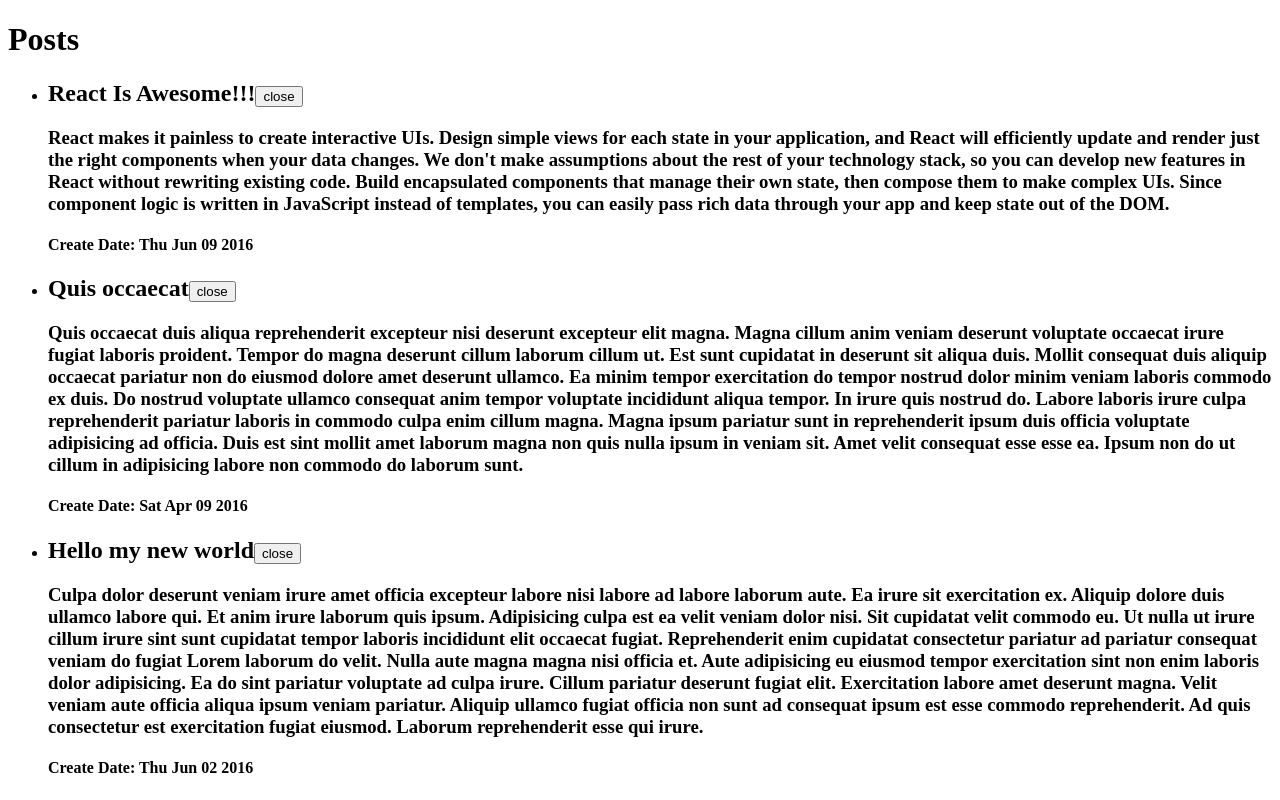
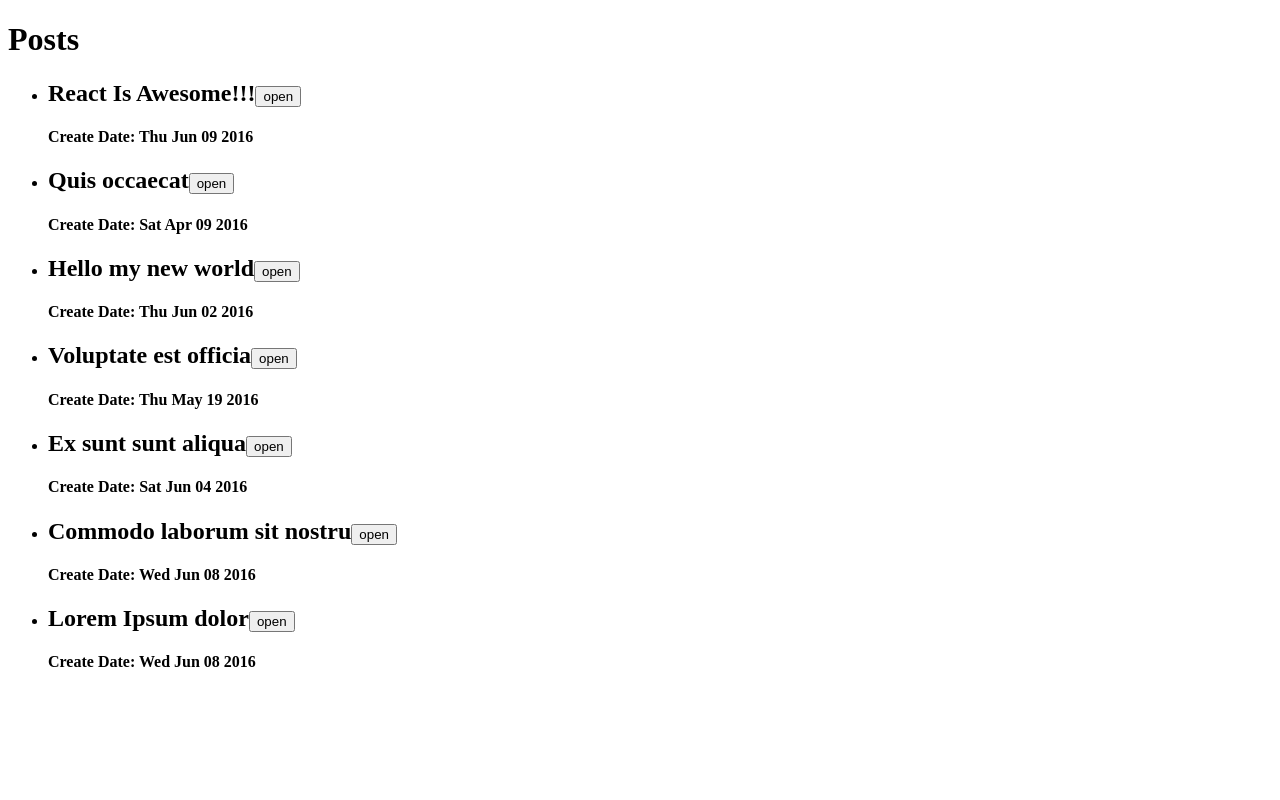
Before and after one commit to victorfog/screencast.react.js.ru, a React (Create React App) app: page / in a window 1280 px wide. Shown: the top 800 px of the page. Built offline with nearby package versions, Linux system fonts and the light colour scheme.

Commit message:
Added POSTS and key to the code

```diff
--- a/src/components/App.js
+++ b/src/components/App.js
@@ -8,7 +8,7 @@
         <h1>
             Posts
         </h1>
-        <PostList posts = {posts}/> //передаем как props в PostList
+        <PostList posts = {posts}/>
     </div>
    )
 
--- a/src/components/Article.js
+++ b/src/components/Article.js
@@ -2,7 +2,7 @@
 
 class Article extends Component{
     state = { //Экспериментальный систаксис. По старинке тут идет описание Constructor
-        isOpen: true //редактировать state без setState не рекомендуется
+        isOpen: false //редактировать state без setState не рекомендуется
     }
 
     render() {
--- a/src/components/PostList.js
+++ b/src/components/PostList.js
@@ -1,14 +1,13 @@
 import React from 'react'
 import Article from "./Article";
 
-export default function PostList({posts}){// Вызывается в App и оттуда передается список постов
-
-    return(
+export default function PostList({posts}) {// Вызывается в App и оттуда передается список постов
+    const articlePostElements = posts.map(post =>
+        <li key = {post.id}><Article post={post}/></li>
+    )
+    return (
         <ul>
-            <li> <Article post = {posts[0]}/> </li>
-            <li> <Article post = {posts[1]}/> </li>
-            <li> <Article post = {posts[2]}/> </li>
-            <li> <Article post = {posts[3]}/> </li>
+            {articlePostElements}
         </ul>
 
     )
```
